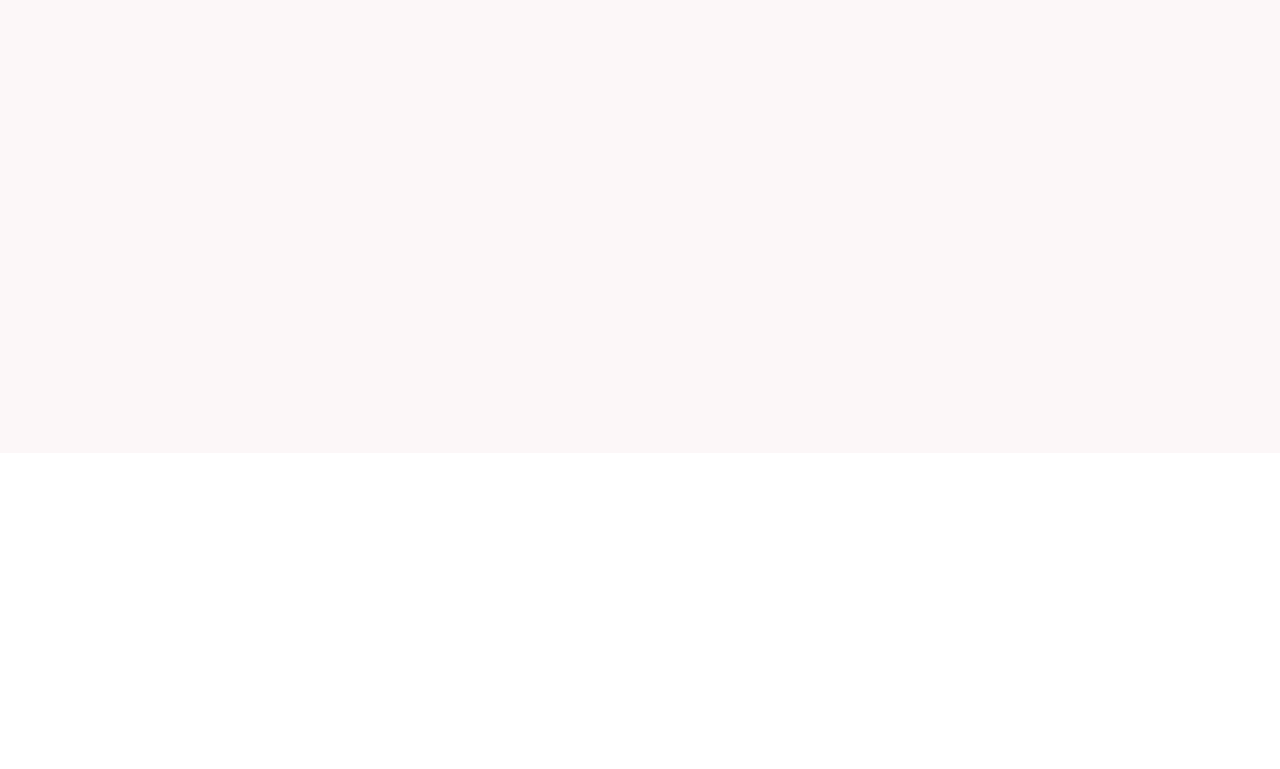
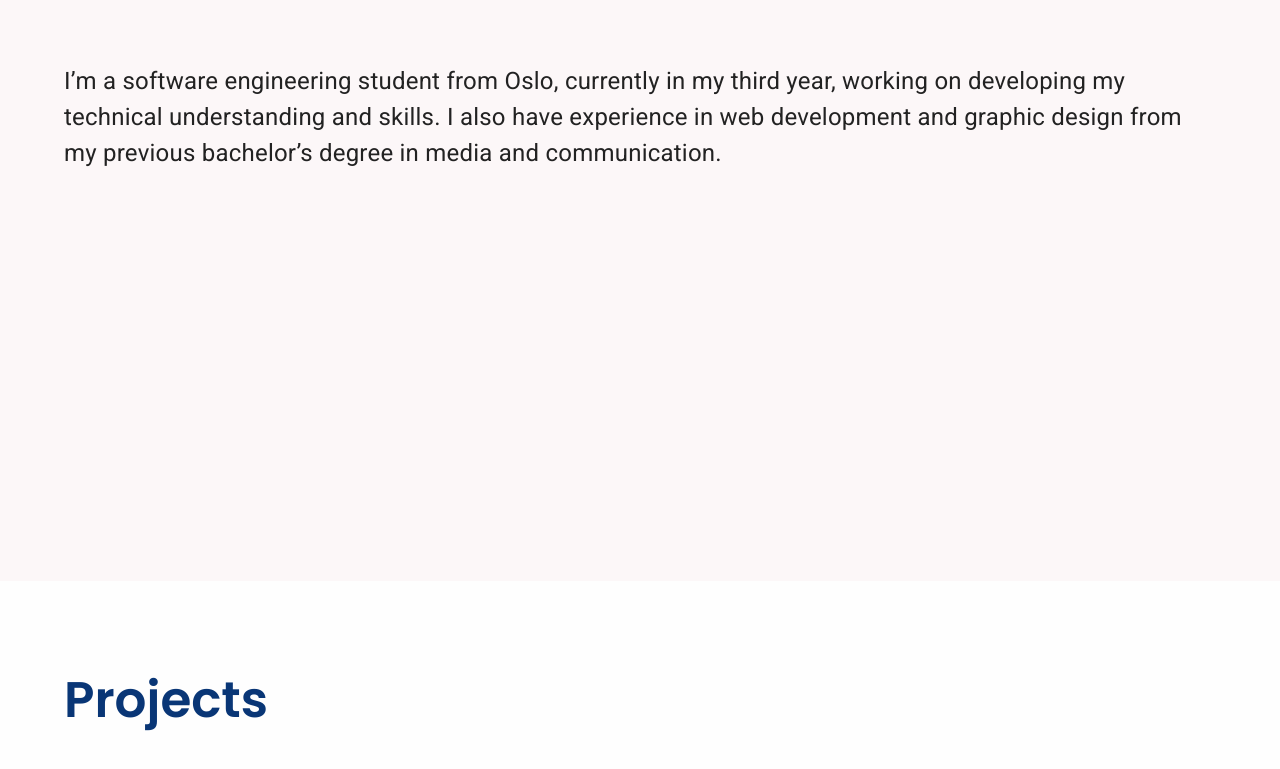
Before and after one commit to mariagn01/mariagn01.github.io, a React (Vite) app: page / in a window 1280 px wide. Shown: the part 411-1180 px from the top of the page. Before the commit the page ends 864 px from the top, so only its background shows below. Built offline with nearby package versions, Linux system fonts and the light colour scheme.

Commit message:
Refactor components and styles, add Projects section.

```diff
--- a/src/App.css
+++ b/src/App.css
@@ -12,14 +12,21 @@ body {
 }
 
 h1 {
-  font-family: 'Poppins', sans-serif;
+  font-family: "Poppins", sans-serif;
   font-weight: 600;
   color: #093676;
   font-size: 79px;
 }
 
+h2 {
+  font-family: "Poppins", sans-serif;
+  font-weight: 600;
+  color: #093676;
+  font-size: 50px;
+}
+
 p {
-  font-family: 'Lora', serif;
+  font-family: "Lora", serif;
   font-weight: 400;
   color: #222222;
   font-size: 27px;
--- a/src/App.tsx
+++ b/src/App.tsx
@@ -1,7 +1,8 @@
-import './App.css'
-import { ThemeProvider, createTheme } from '@mui/material/styles';
-import { Navbar } from './sections/Navbar';
-import { Hero } from './sections/hero';
+import "./App.css";
+import { ThemeProvider, createTheme } from "@mui/material/styles";
+import { Navbar } from "./sections/Navbar";
+import { Hero } from "./sections/hero";
+import { Projects } from "./sections/Projects";
 
 const theme = createTheme({
   palette: {
@@ -12,14 +13,13 @@ const theme = createTheme({
 });
 
 function App() {
-
   return (
     <ThemeProvider theme={theme}>
       <Navbar />
       <Hero />
+      <Projects />
     </ThemeProvider>
   );
 }
 
-
-export default App
+export default App;
--- a/src/sections/Projects.tsx
+++ b/src/sections/Projects.tsx
@@ -0,0 +1,30 @@
+import { Container, Box } from "@mui/material";
+
+export function Projects() {
+  return (
+    <Box
+      sx={{
+        bgcolor: "#fefefe",
+        width: "100vw",
+        mt: 20,
+        position: "relative",
+        left: "50%",
+        right: "50%",
+        marginLeft: "-50vw",
+        marginRight: "-50vw",
+      }}
+    >
+      <Container
+        maxWidth="lg"
+        sx={{
+          display: "flex",
+          alignItems: "flex-start",
+          flexDirection: "column",
+          mt: 5,
+        }}
+      >
+        <h2>Projects</h2>
+      </Container>
+    </Box>
+  );
+}
--- a/src/sections/hero.tsx
+++ b/src/sections/hero.tsx
@@ -1,14 +1,24 @@
-import { Container, Typography } from '@mui/material';
+import { Container, Typography } from "@mui/material";
 
 export function Hero() {
   return (
-      <Container maxWidth="lg" sx={{ display: 'flex', alignItems: 'flex-start', flexDirection: 'column', mt: 10 }}>
-          <h1>Maria Granli</h1>
-          <Typography sx={{ fontSize: '24px' }}>I’m a software engineering student from Oslo, currently in my
-              third year, working on developing my technical understanding and
-              skills. I also have experience in web development and graphic
-              design from my previous bachelor’s degree in media and
-              communication. </Typography>
-      </Container>
+    <Container
+      maxWidth="lg"
+      sx={{
+        display: "flex",
+        minHeight: "100vh",
+        alignItems: "flex-start",
+        justifyContent: "center",
+        flexDirection: "column",
+      }}
+    >
+      <h1>Maria Granli</h1>
+      <Typography sx={{ fontSize: "24px" }}>
+        I’m a software engineering student from Oslo, currently in my third
+        year, working on developing my technical understanding and skills. I
+        also have experience in web development and graphic design from my
+        previous bachelor’s degree in media and communication.{" "}
+      </Typography>
+    </Container>
   );
 }
```
Also changed, not shown: src/sections/Navbar.tsx (+17 -7 lines).
